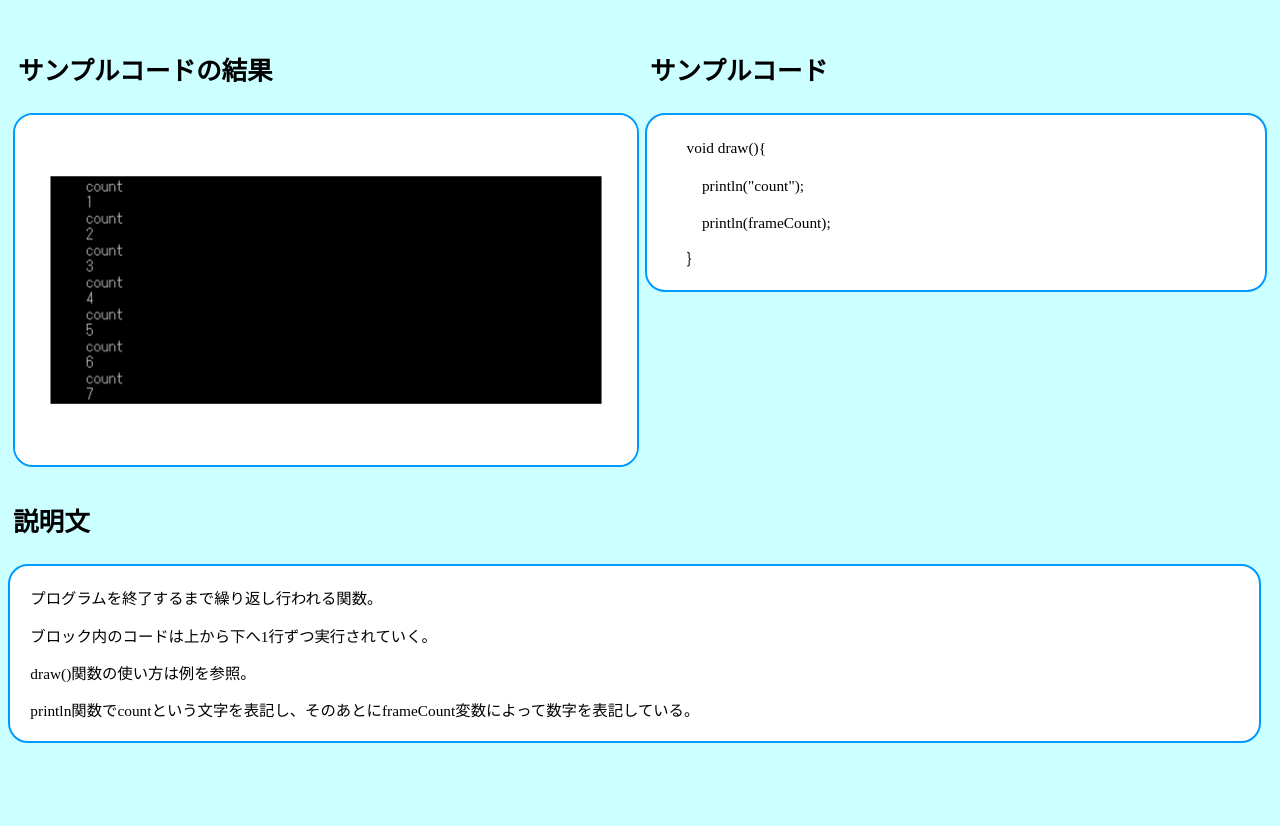
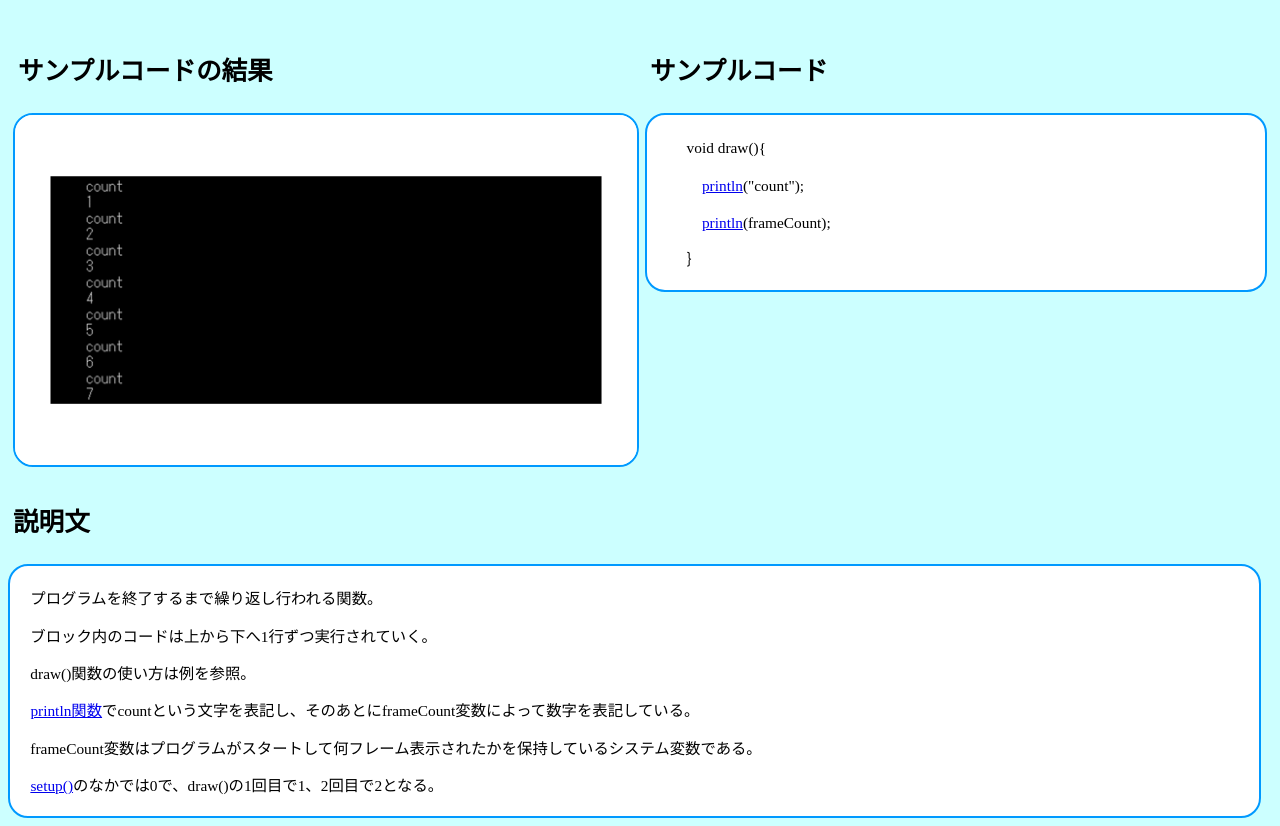
Before and after one commit to o-saringu/5-1, a plain HTML site: page index.html in a window 1280 px wide. Shown: the part 221-1047 px from the top of the page. Before the commit the page ends 972 px from the top, so only its background shows below. Drawn offline with Linux system fonts and the light colour scheme.

Commit message:
Update index.html

```diff
--- a/index.html
+++ b/index.html
@@ -30,8 +30,8 @@
 	<div class="komidasi2"><p>サンプルコード</div>
 	<div class="code">
 	<p>　　	void draw(){
-	<p>　　	　println("count");
-	<p>　　	　println(frameCount);
+	<p>　　	　<a href="https://o-saringu.github.io/printIn/"target="_blank" rel="noopener noreferrer" >println</a>("count");
+	<p>　　	　<a href="https://o-saringu.github.io/printIn/"target="_blank" rel="noopener noreferrer" >println</a>(frameCount);
 	<p>　　	｝
 	</div>
 	</div>
@@ -42,7 +42,9 @@
 	<p>　プログラムを終了するまで繰り返し行われる関数。
 	<p>　ブロック内のコードは上から下へ1行ずつ実行されていく。
 	<p>　draw()関数の使い方は例を参照。
-	<p>　println関数でcountという文字を表記し、そのあとにframeCount変数によって数字を表記している。
+	<p>　<a href="https://o-saringu.github.io/printIn/"target="_blank" rel="noopener noreferrer" >println関数</a>でcountという文字を表記し、そのあとにframeCount変数によって数字を表記している。
+	<p>　frameCount変数はプログラムがスタートして何フレーム表示されたかを保持しているシステム変数である。
+	<p>　<a href="https://o-saringu.github.io/5-2/"target="_blank" rel="noopener noreferrer" >setup()</a>のなかでは0で、draw()の1回目で1、2回目で2となる。
 
 </div>
 </body>
```
